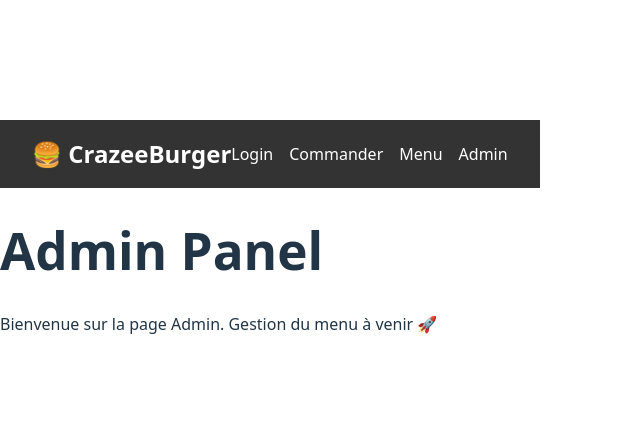
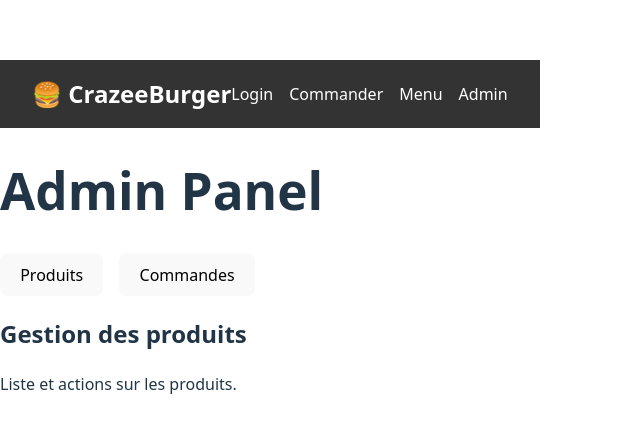
Before and after one commit to yvesnet9/crazee-burger, a React (Vite) app: page /admin in a window 1280 px wide. Shown: the part 164-596 px from the top of the page, without its empty margins (0-640 px from the left). Built offline with nearby package versions, Linux system fonts and the light colour scheme; the HTML template or start-up script is replaced by a standard one.

Commit message:
F07: ajout du panel Admin avec onglets Produits/Commandes

```diff
--- a/src/pages/AdminPage.jsx
+++ b/src/pages/AdminPage.jsx
@@ -1,9 +1,28 @@
-// src/pages/AdminPage.jsx
+import { useState } from "react";
+
 function AdminPage() {
+  const [activeTab, setActiveTab] = useState("produits");
+
   return (
     <div>
       <h1>Admin Panel</h1>
-      <p>Bienvenue sur la page Admin. Gestion du menu à venir 🚀</p>
+      <div style={{ display: "flex", gap: "1rem", marginBottom: "1rem" }}>
+        <button onClick={() => setActiveTab("produits")}>Produits</button>
+        <button onClick={() => setActiveTab("commandes")}>Commandes</button>
+      </div>
+
+      {activeTab === "produits" && (
+        <div>
+          <h2>Gestion des produits</h2>
+          <p>Liste et actions sur les produits.</p>
+        </div>
+      )}
+      {activeTab === "commandes" && (
+        <div>
+          <h2>Gestion des commandes</h2>
+          <p>Liste et actions sur les commandes.</p>
+        </div>
+      )}
     </div>
   );
 }
```
